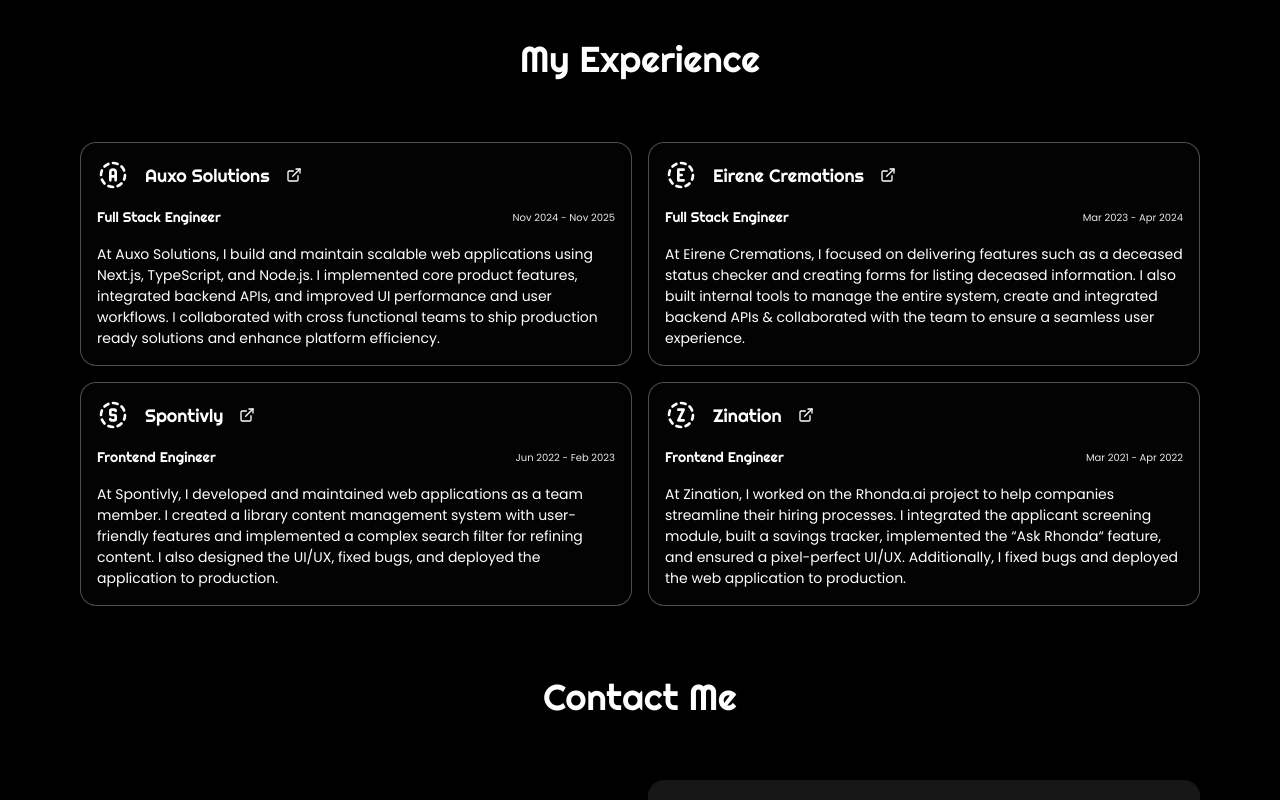
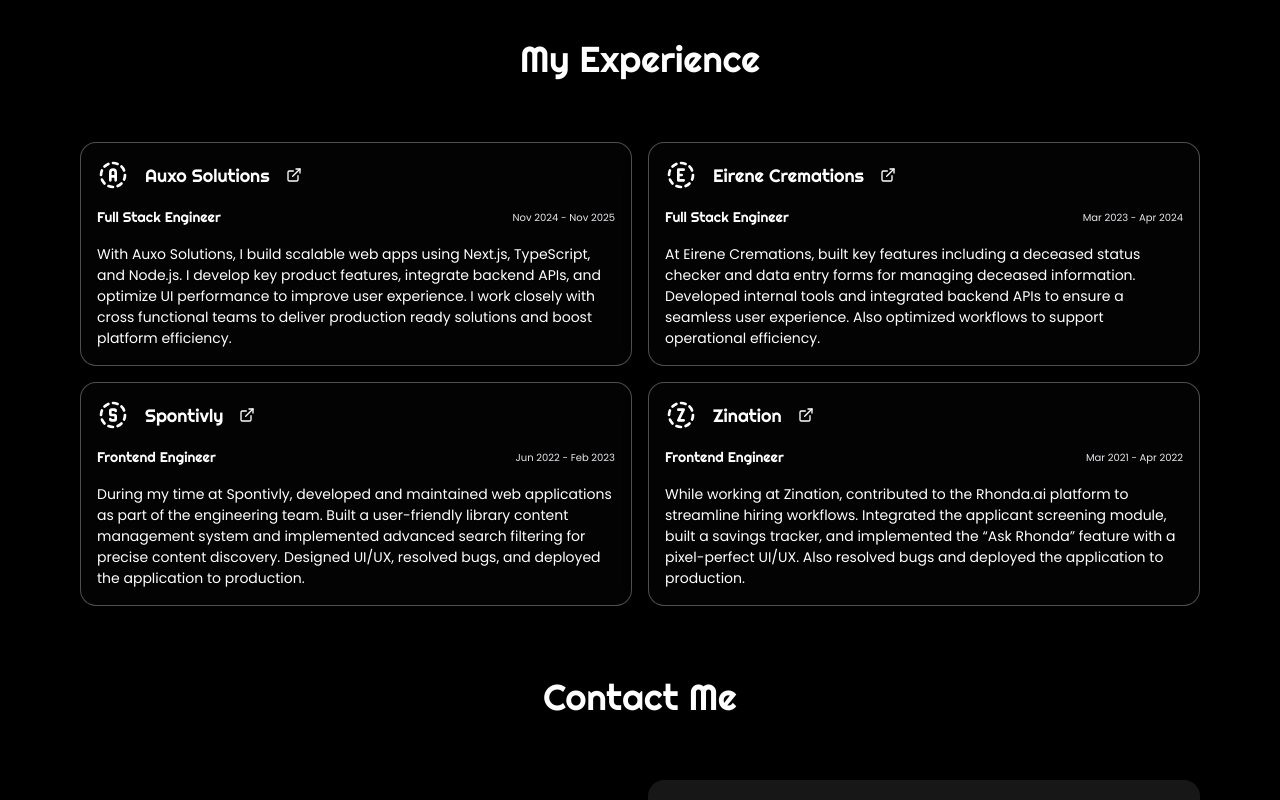
Before and after one commit to Polashahmad01/full-stack-portfolio-app, a Next.js app: page / in a window 1280 px wide. Shown: the top 800 px of the page. Built offline with nearby package versions, Linux system fonts and the light colour scheme.

Commit message:
Add improved text description for my experience section

```diff
--- a/data/experienceData.ts
+++ b/data/experienceData.ts
@@ -14,7 +14,7 @@
     period: "Nov 2024 - Nov 2025",
     icon: "TbCircleDashedLetterA",
     link: "https://auxosolutions.com",
-    description: `At Auxo Solutions, I build and maintain scalable web applications using Next.js, TypeScript, and Node.js. I implemented core product features, integrated backend APIs, and improved UI performance and user workflows. I collaborated with cross functional teams to ship production ready solutions and enhance platform efficiency.`
+    description: `With Auxo Solutions, I build scalable web apps using Next.js, TypeScript, and Node.js. I develop key product features, integrate backend APIs, and optimize UI performance to improve user experience. I work closely with cross functional teams to deliver production ready solutions and boost platform efficiency.`
   },
   {
     company: "Eirene Cremations",
@@ -22,7 +22,7 @@
     period: "Mar 2023 - Apr 2024",
     icon: "TbCircleDashedLetterE",
     link: "https://eirene.ca",
-    description: `At Eirene Cremations, I focused on delivering features such as a deceased status checker and creating forms for listing deceased information. I also built internal tools to manage the entire system, create and integrated backend APIs & collaborated with the team to ensure a seamless user experience.`
+    description: `At Eirene Cremations, built key features including a deceased status checker and data entry forms for managing deceased information. Developed internal tools and integrated backend APIs to ensure a seamless user experience. Also optimized workflows to support operational efficiency.`
   },
   {
     company: "Spontivly",
@@ -30,7 +30,7 @@
     period: "Jun 2022 - Feb 2023",
     icon: "TbCircleDashedLetterS",
     link: "https://spontivly.com",
-    description: `At Spontivly, I developed and maintained web applications as a team member. I created a library content management system with user-friendly features and implemented a complex search filter for refining content. I also designed the UI/UX, fixed bugs, and deployed the application to production.`
+    description: `During my time at Spontivly, developed and maintained web applications as part of the engineering team. Built a user-friendly library content management system and implemented advanced search filtering for precise content discovery. Designed UI/UX, resolved bugs, and deployed the application to production.`
   },
   {
     company: "Zination",
@@ -38,6 +38,6 @@
     period: "Mar 2021 - Apr 2022",
     icon: "TbCircleDashedLetterZ",
     link: "https://about.zination.com",
-    description: `At Zination, I worked on the Rhonda.ai project to help companies streamline their hiring processes. I integrated the applicant screening module, built a savings tracker, implemented the “Ask Rhonda“ feature, and ensured a pixel-perfect UI/UX. Additionally, I fixed bugs and deployed the web application to production.`
+    description: `While working at Zination, contributed to the Rhonda.ai platform to streamline hiring workflows. Integrated the applicant screening module, built a savings tracker, and implemented the “Ask Rhonda” feature with a pixel-perfect UI/UX. Also resolved bugs and deployed the application to production.`
   }
 ];
```
